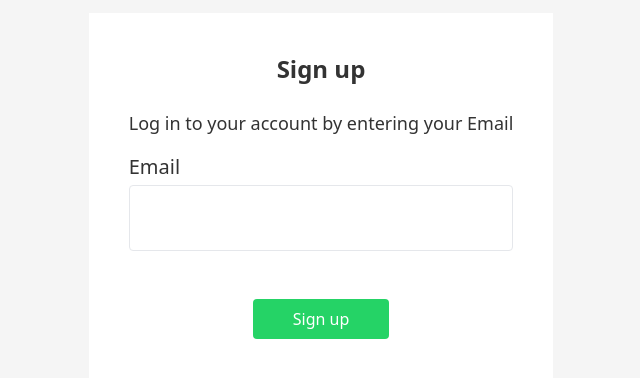
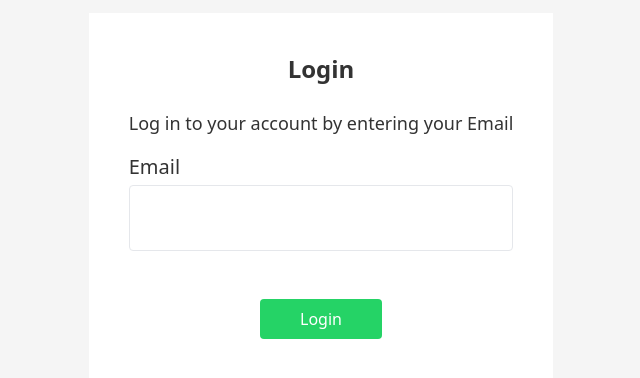
Before and after one commit to UnyteAfrica/unyte-reconciliations-frontend, a React (Vite) app: page / in a window 1280 px wide. Shown: the part 204-582 px from the top of the page, without its empty margins (319-959 px from the left). Built offline with nearby package versions, Linux system fonts and the light colour scheme.

Commit message:
testing login

```diff
--- a/src/App.jsx
+++ b/src/App.jsx
@@ -6,7 +6,7 @@
 import Overview from "./Pages/Overview";
 import Policies from "./Pages/Policies";
 import Claims from "./Pages/Claims";
-import SignUp from "./Pages/SignUp";
+import Login from "./Pages/Login";
 import { DashboardProvider } from "./Context/Context";
 
 function App() {
@@ -15,7 +15,7 @@
       <ToastContainer />
       <DashboardProvider>
         <Routes>
-          <Route path="/" element={<SignUp />} />
+          <Route path="/" element={<Login />} />
           <Route path="/app/*" element={<SharedLayout />}>
             <Route path="" element={<Overview />} />
             <Route path="policies" element={<Policies />} />
--- a/src/Pages/SignUp.jsx
+++ b/src/Pages/Login.jsx
@@ -5,7 +5,7 @@
 import axios from "axios";
 import { endpoint } from "../Endpoint/endpoint";
 
-function SignUp() {
+function Login() {
   const [email, setEmail] = useState("");
   const [otp, setOtp] = useState("");
   const [type, setType] = useState("password");
@@ -111,7 +111,7 @@
     <div className="flex justify-center items-center bg-[#f5f5f5] min-h-screen">
       <div className="p-10 bg-white">
         <p className="text-center mb-6 font-semibold text-[#333333] text-2xl">
-          Sign up
+          Login
         </p>
         <p className="mb-4 text-lg text-[#333333]">
           Log in to your account by entering your Email
@@ -166,7 +166,7 @@
                 ? true
                 : false
             }>
-              Sign up
+              Login
             </button>
           </div>
         </form>
@@ -175,4 +175,4 @@
   );
 }
 
-export default SignUp;
+export default Login;
```
